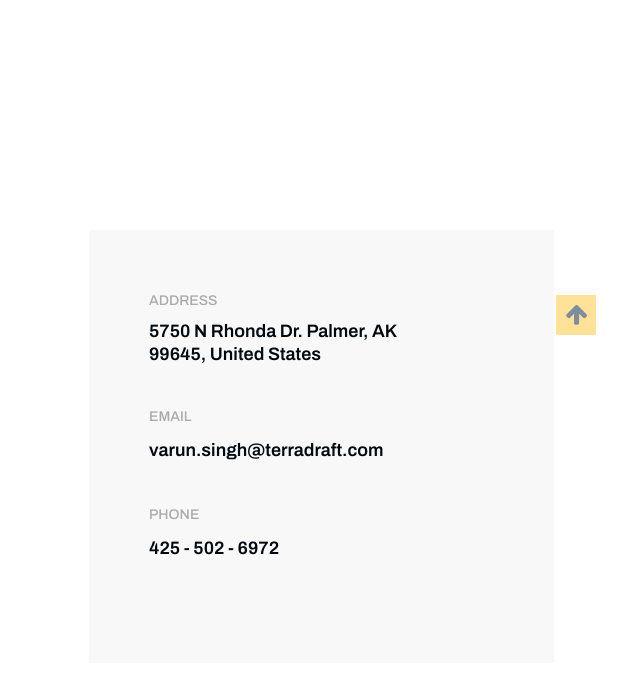
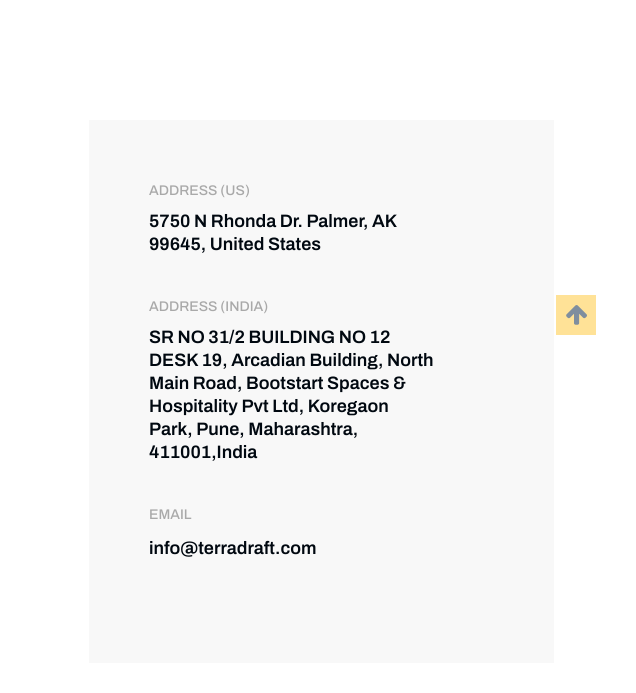
Before and after one commit to dheeraj21/terra, a plain HTML site: page contacts2.html in a window 1280 px wide. Shown: the part 565-1258 px from the top of the page, 644-1280 px from the left. Drawn offline with Linux system fonts and the light colour scheme; files whose address does not match are found by name.

Commit message:
updated contact info
contact info updated

```diff
--- a/contacts2.html
+++ b/contacts2.html
@@ -135,20 +135,28 @@
                     <div class="wrapper wrapper--bg col-12 col-lg-5">
                         <ul class="contact_info contact-info">
                             <li class="contact-info_group">
-                                <span class="name">Address</span>
+                                <span class="name">Address (US)</span>
+
                                 <span class="content">5750 N Rhonda Dr. Palmer, AK 99645, United States</span>
+
+
+                            </li>
+                            <li class="contact-info_group">
+                                <span class="name">Address (INDIA)</span>
+
+                                <span class="content">SR NO 31/2 BUILDING NO 12 DESK 19, Arcadian Building, North Main Road, Bootstart Spaces & Hospitality Pvt Ltd, Koregaon Park, Pune, Maharashtra, 411001,India</span>
+
+
                             </li>
                             <li class="contact-info_group">
                                 <span class="name">Email</span>
                                 <span class="content d-inline-flex flex-column">
 
-                                    <a class="link" href="mailto:varun.singh@terradraft.com">varun.singh@terradraft.com</a>
+                                    <a class="link" href="mailto:varun.singh@terradraft.com">info@terradraft.com</a>
                                 </span>
                             </li>
                             <li class="contact-info_group">
-                                <span class="name">Phone</span>
-                                <span class="content d-inline-flex flex-column">
-                                    <a class="link" href="#">425 - 502 - 6972</a>
+
 
                                 </span>
                             </li>
```
